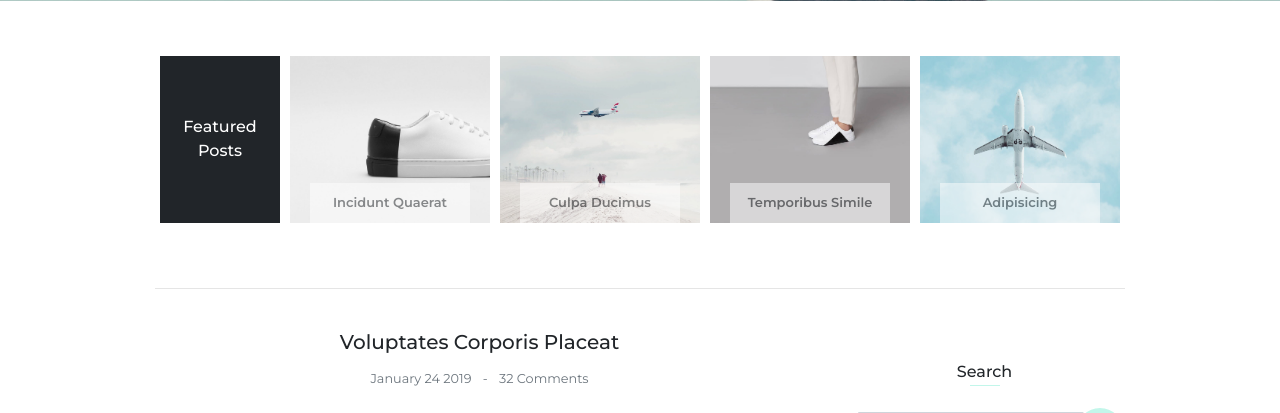
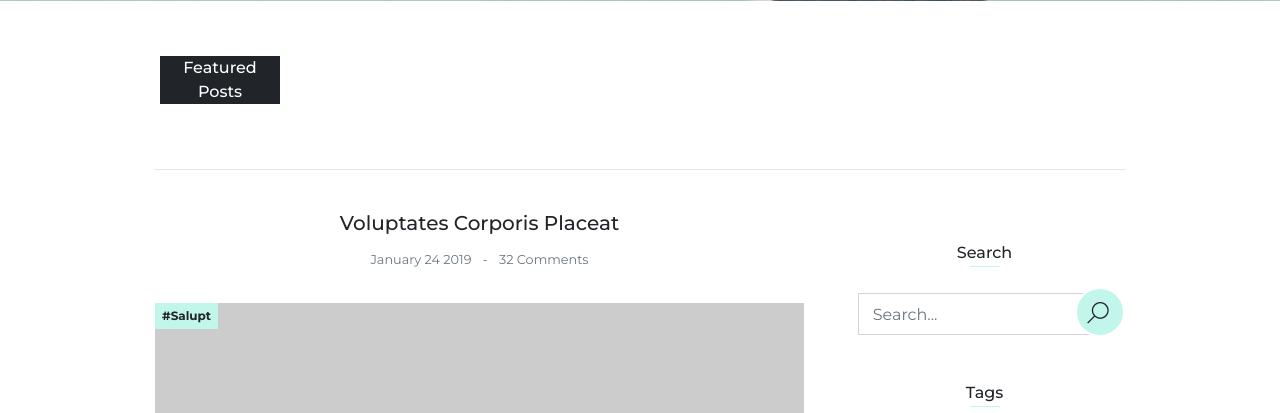
Before and after one commit to RainbowDwarf309/DjangoBlog, a Django app: template blog/news/templates/news/authors_posts.html in a window 1280 px wide. Shown: the part 609-1022 px from the top of the page. Run offline with Django 4.2, Linux system fonts and the light colour scheme; the template is opened without the code that fills it, so the values that code supplies are empty; some libraries are stand-ins or nearby versions.

Commit message:
update authors_posts.html

```diff
--- a/blog/news/templates/news/authors_posts.html
+++ b/blog/news/templates/news/authors_posts.html
@@ -1,6 +1,7 @@
 {% extends 'base.html' %}
 {% load i18n %}
 {% load static %}
+{% load featured_posts %}
 
 {% block title %}{{ title }}{% endblock %}
 
@@ -11,30 +12,7 @@
 <header class="page-header"></header>
 
 <div class="container">
-    <section>
-        <div class="feature-posts">
-            <a href="single-post.html" class="feature-post-item">
-                <span>Featured Posts</span>
-            </a>
-            <a href="single-post.html" class="feature-post-item">
-                <img src="{% static 'assets/imgs/img-1.jpg' %}" class="w-100" alt="">
-                <div class="feature-post-caption">Incidunt Quaerat</div>
-            </a>
-            <a href="single-post.html" class="feature-post-item">
-                <img src="{% static 'assets/imgs/img-2.jpg' %}" class="w-100" alt="">
-                <div class="feature-post-caption">Culpa Ducimus</div>
-            </a>
-            <a href="single-post.html" class="feature-post-item">
-                <img src="{% static 'assets/imgs/img-3.jpg' %}" class="w-100" alt="">
-                <div class="feature-post-caption">Temporibus Simile</div>
-            </a>
-            <a href="single-post.html" class="feature-post-item">
-                <img src="{% static 'assets/imgs/img-4.jpg' %}" class="w-100" alt="">
-                <div class="feature-post-caption">Adipisicing</div>
-            </a>
-        </div>
-    </section>
-    <hr>
+    {% get_featured_posts %}
     <div class="page-container">
         <div class="page-content">
             <div class="card">
```
